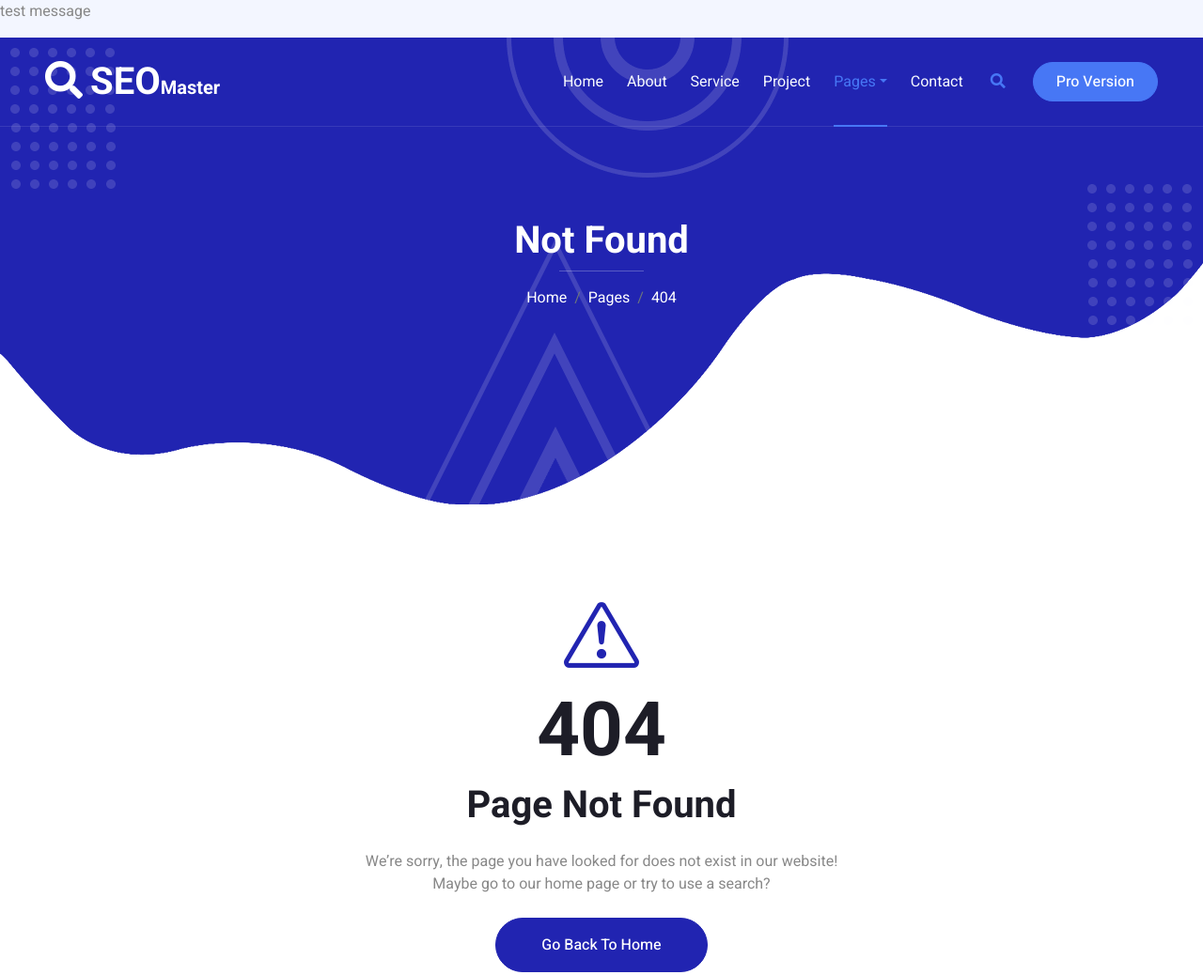
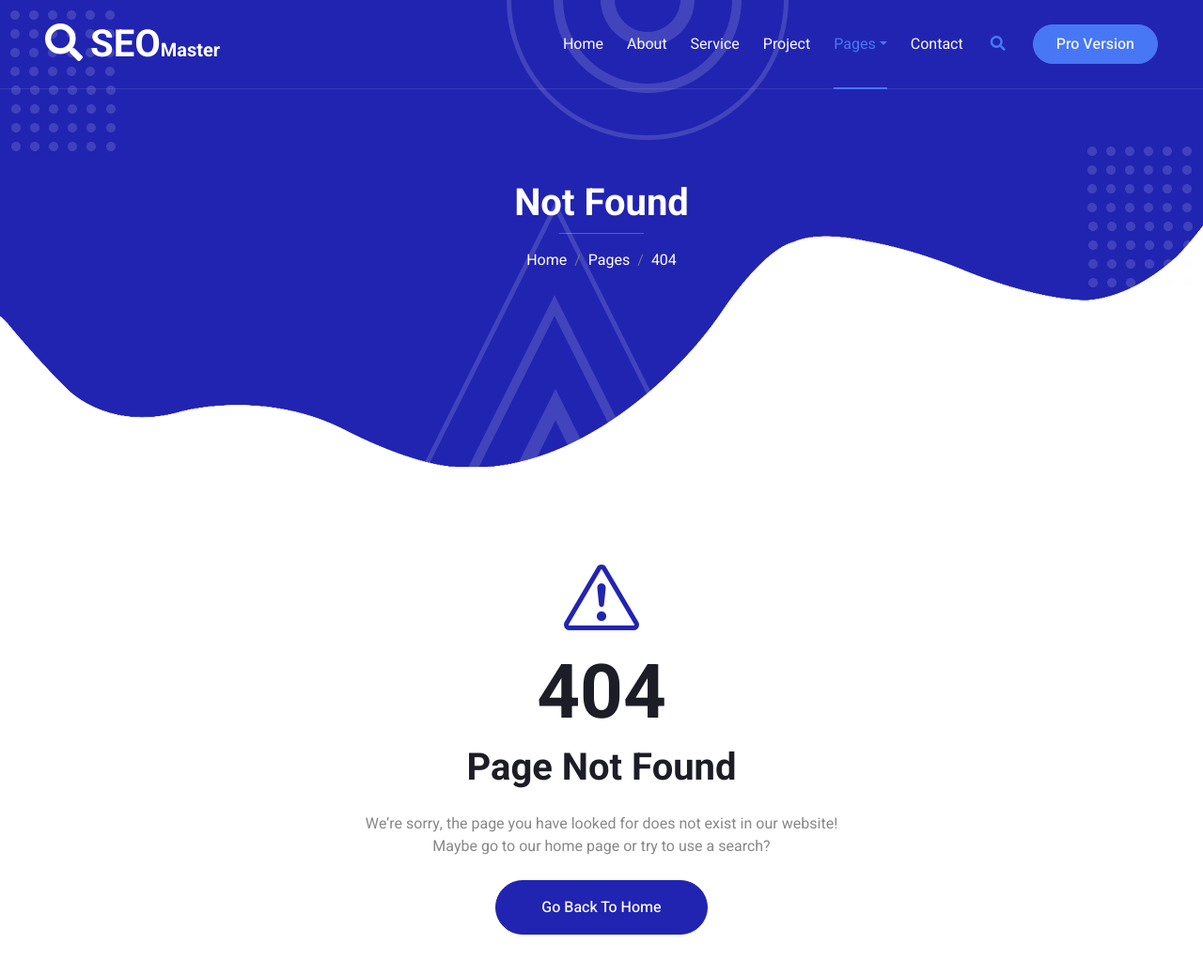
Before and after one commit to sejin811/Cording-Club, a plain HTML site: page 404.html in a window 1280 px wide. Shown: the top 1038 px of the page at 94% size. Drawn offline with nearby package versions, Linux system fonts and the light colour scheme.

Commit message:
수정한 파일 원래대로 되돌림

```diff
--- a/404.html
+++ b/404.html
@@ -33,8 +33,6 @@
 </head>
 
 <body>
-    <!--승맘이 제일 좋아아-->
-    <p>test message</p>
     <div class="container-xxl bg-white p-0">
         <!-- Spinner Start -->
         <div id="spinner" class="show bg-white position-fixed translate-middle w-100 vh-100 top-50 start-50 d-flex align-items-center justify-content-center">
```
